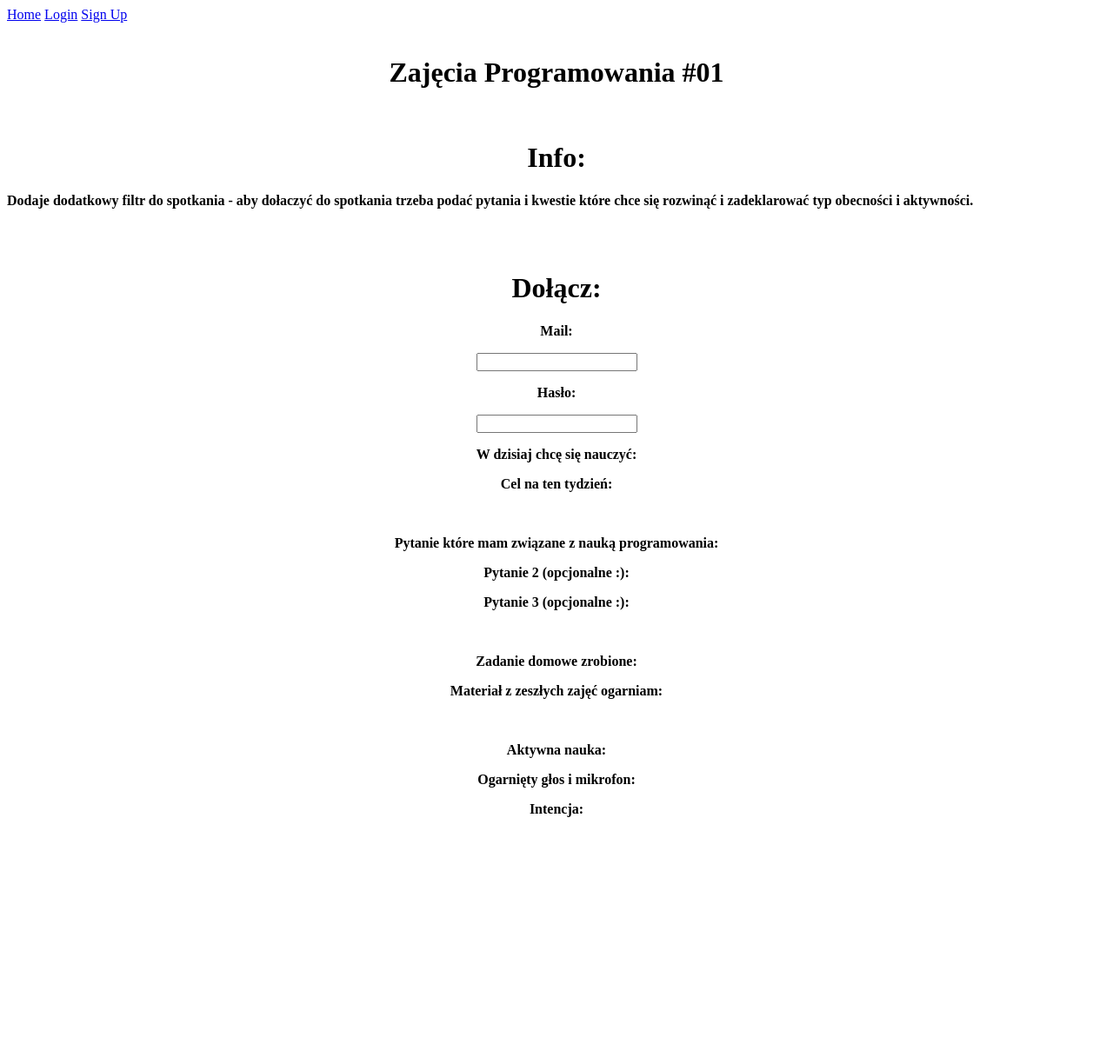
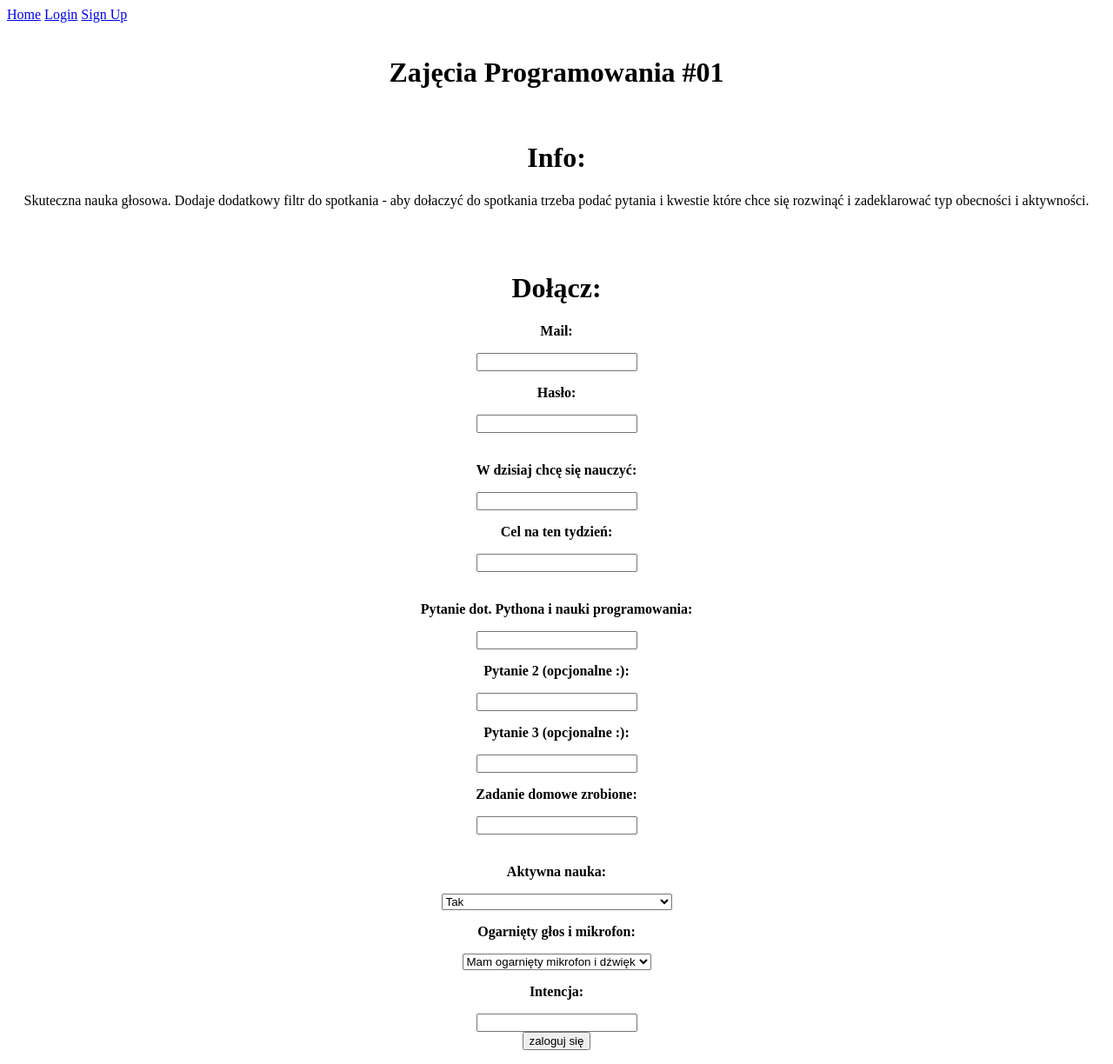
Before and after one commit to ZPXD/skg, a Flask app: page /zajecia/1 in a window 1280 px wide. Shown: the whole page at 87% size. Before the commit the page ends 940 px from the top, so only its background shows below. Run offline with Flask 2, Linux system fonts and the light colour scheme; some libraries are stand-ins or nearby versions.

Commit message:
Correcting code.

```diff
--- a/app.py
+++ b/app.py
@@ -2,7 +2,7 @@ from flask import Flask, render_template, request, redirect, url_for
 
 import flask_wtf
 from flask_wtf import FlaskForm
-from wtforms import StringField, SubmitField
+from wtforms import StringField, SubmitField, SelectField
 from wtforms.validators import DataRequired
 
 from flask_bootstrap import Bootstrap
@@ -36,8 +36,7 @@ def index():
 @app.route('/zajecia/<int:nr>', methods=["GET", "POST"])
 def zpxd_meeting_intro(nr):
     meeting_description = get_meeting_info(nr)
-    print(meeting_description)
-    form = LoginForm()
+    form = MeetingForm()
     if form.validate_on_submit():
 
         email = form.email.data
@@ -147,7 +146,7 @@ def get_meeting_info(nr):
     for i, line in enumerate(readme):
         if i == 0:
             headline = line
-        if i in [3,4,5]:
+        if i in [2, 3, 4, 5]:
             meeting_description.append(line)
     meeting_description = ' '.join(meeting_description)
     return meeting_description
@@ -220,8 +219,8 @@ class MeetingForm(FlaskForm):
         ('Chyba tak', 'Chyba tak'),
         ('Dzisiaj jeszcze nie mam', 'Dzisiaj jeszcze nie mam'),
     ]
-    active_learner = StringField(choices=choices_active_learner)
-    voice = StringField(choices=choices_voice)
+    active_learner = SelectField(choices=choices_active_learner)
+    voice = SelectField(choices=choices_voice)
 
     intention = StringField(validators=[DataRequired()])
 
--- a/templates/intro.html
+++ b/templates/intro.html
@@ -7,7 +7,7 @@
 
     <br>
     <h1 style="text-align:center"><b>Info:</b></h1>
-    <p><b>{{ meeting_description }}</b></p>
+    <p style="text-align:center">{{ meeting_description }}</p>
 
     <br>
     <br>
@@ -25,6 +25,7 @@
             {{ form.password }}
 
         	<br>
+        	<br>
 
             <p><b>W dzisiaj chcę się nauczyć:</b></p>
             <p>{{ form.i_want_to_learn }}</p>
@@ -33,8 +34,9 @@
             {{ form.week_goal }}
 
         	<br>
+        	<br>
 
-            <p><b>Pytanie które mam związane z nauką programowania:</b></p>
+            <p><b>Pytanie dot. Pythona i nauki programowania:</b></p>
             {{ form.q1 }}
 
             <p><b>Pytanie 2 (opcjonalne :):</b></p>
@@ -48,9 +50,7 @@
             <p><b>Zadanie domowe zrobione:</b></p>
             {{ form.homework }}
 
-            <p><b>Materiał z zeszłych zajęć ogarniam:</b></p>
-            {{ form.last_meeting }}
-
+        	<br>
         	<br>
 
             <p><b>Aktywna nauka:</b></p>
```
